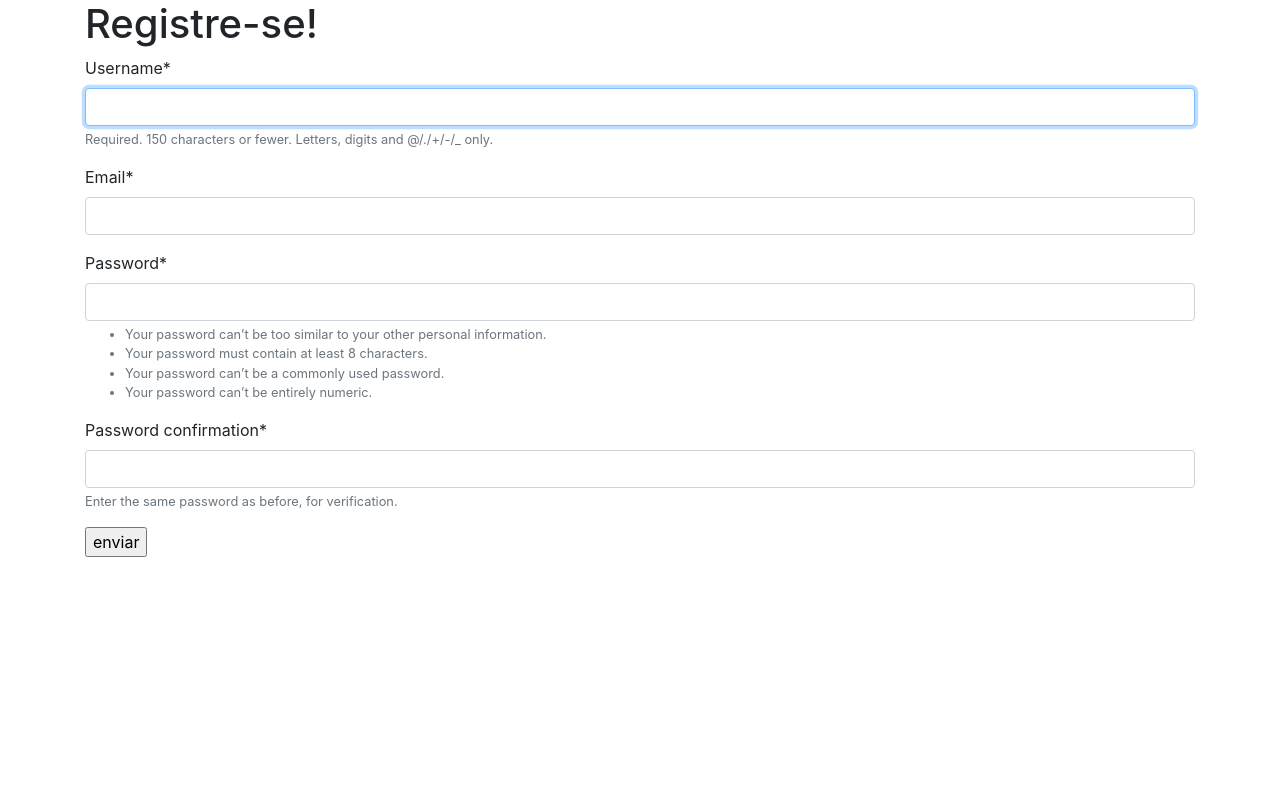
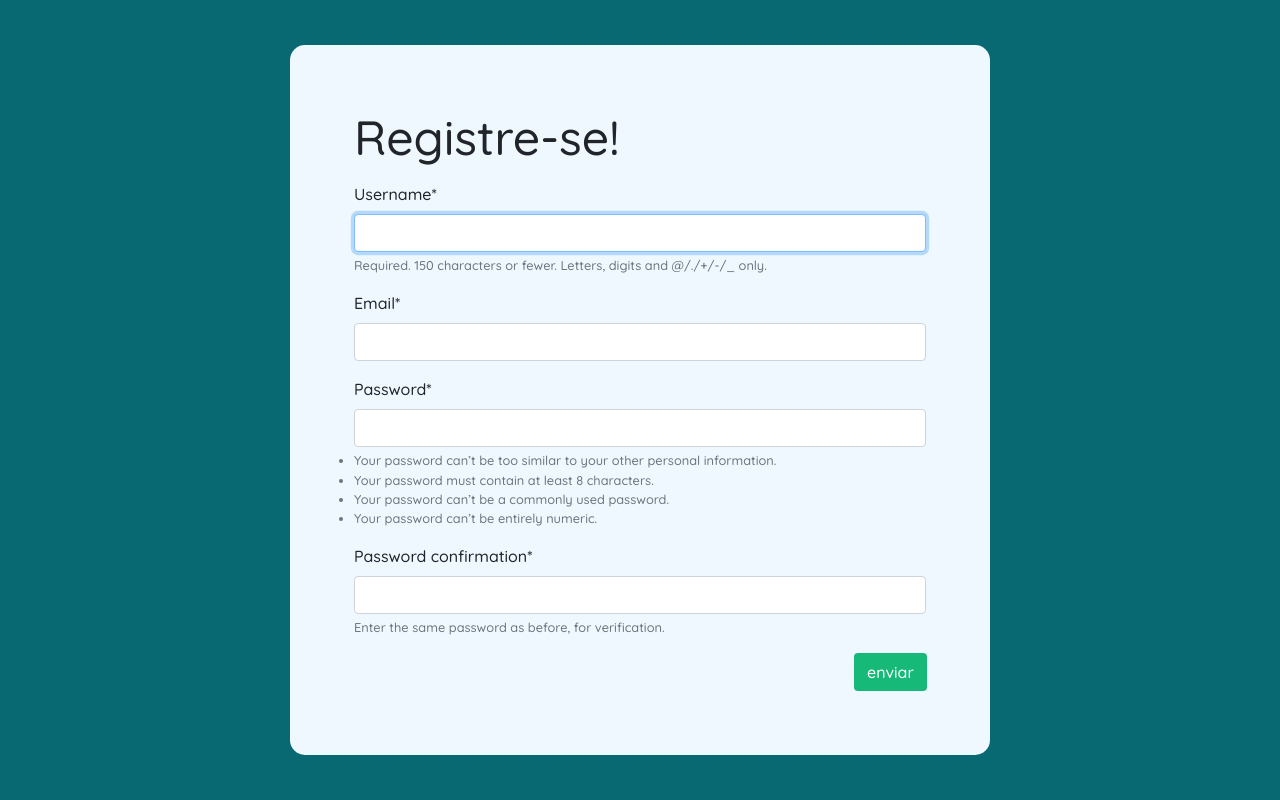
Before and after one commit to jpmairinque/todolist.django3, a Django app: page /register/ in a window 1280 px wide. Run offline with Django 3.2, Linux system fonts and the light colour scheme; some libraries are stand-ins or nearby versions.

Commit message:
signup page style added

```diff
--- a/register/templates/register/register.html
+++ b/register/templates/register/register.html
@@ -1,3 +1,4 @@
+{% load static %}
 <!DOCTYPE html>
 <html lang="en">
 <head>
@@ -5,16 +6,18 @@
     <meta http-equiv="X-UA-Compatible" content="IE=edge">
     <meta name="viewport" content="width=device-width, initial-scale=1.0">
     <link rel="stylesheet" href="https://maxcdn.bootstrapcdn.com/bootstrap/4.0.0/css/bootstrap.min.css" integrity="sha384-Gn5384xqQ1aoWXA+058RXPxPg6fy4IWvTNh0E263XmFcJlSAwiGgFAW/dAiS6JXm" crossorigin="anonymous">
+    <link rel="stylesheet" href="{% static 'register.css' %}">
+
     <title>Document</title>
 </head>
 <body>
-    <div class="container">
+    <div class="signupbox">
   <h1>Registre-se!</h1>
 {% load crispy_forms_tags %}
 <form method="POST" action="">
     {% csrf_token %}
     {{ form | crispy }}
-    <input type="submit" value="enviar">
+    <input type="submit" class="btn" value="enviar">
 </form>
 </div>
 </body>
--- /dev/null
+++ b/tasks/static/register.css
@@ -0,0 +1,37 @@
+@import url('https://fonts.googleapis.com/css2?family=Quicksand:wght@500&display=swap');
+
+*{
+    padding: 0;
+    margin: 0;
+
+}
+
+body{
+
+     font-family: Quicksand, sans-serif !important;
+     background-color: #086972 !important;
+     height: 100vh;
+     display: flex;
+     align-items: center;
+     justify-content: center;
+
+}
+
+h1{
+    font-size: 3rem;
+    margin-bottom: 1rem;
+}
+.signupbox{
+
+    background-color: aliceblue;
+    padding: 4rem;
+    width: 700px;
+    border-radius: 15px;
+}
+
+.btn{
+    color: white;
+    position: relative;
+    background-color: #17b978;
+    left: 500px;
+}
--- a/todolist/settings.py
+++ b/todolist/settings.py
@@ -134,3 +134,4 @@ DEFAULT_AUTO_FIELD = 'django.db.models.BigAutoField'
 
 LOGIN_REDIRECT_URL="/"
 LOGOUT_REDIRECT_URL="/login"
+LOGIN_URL="/login"
```
Also changed, not shown: db.sqlite3.
